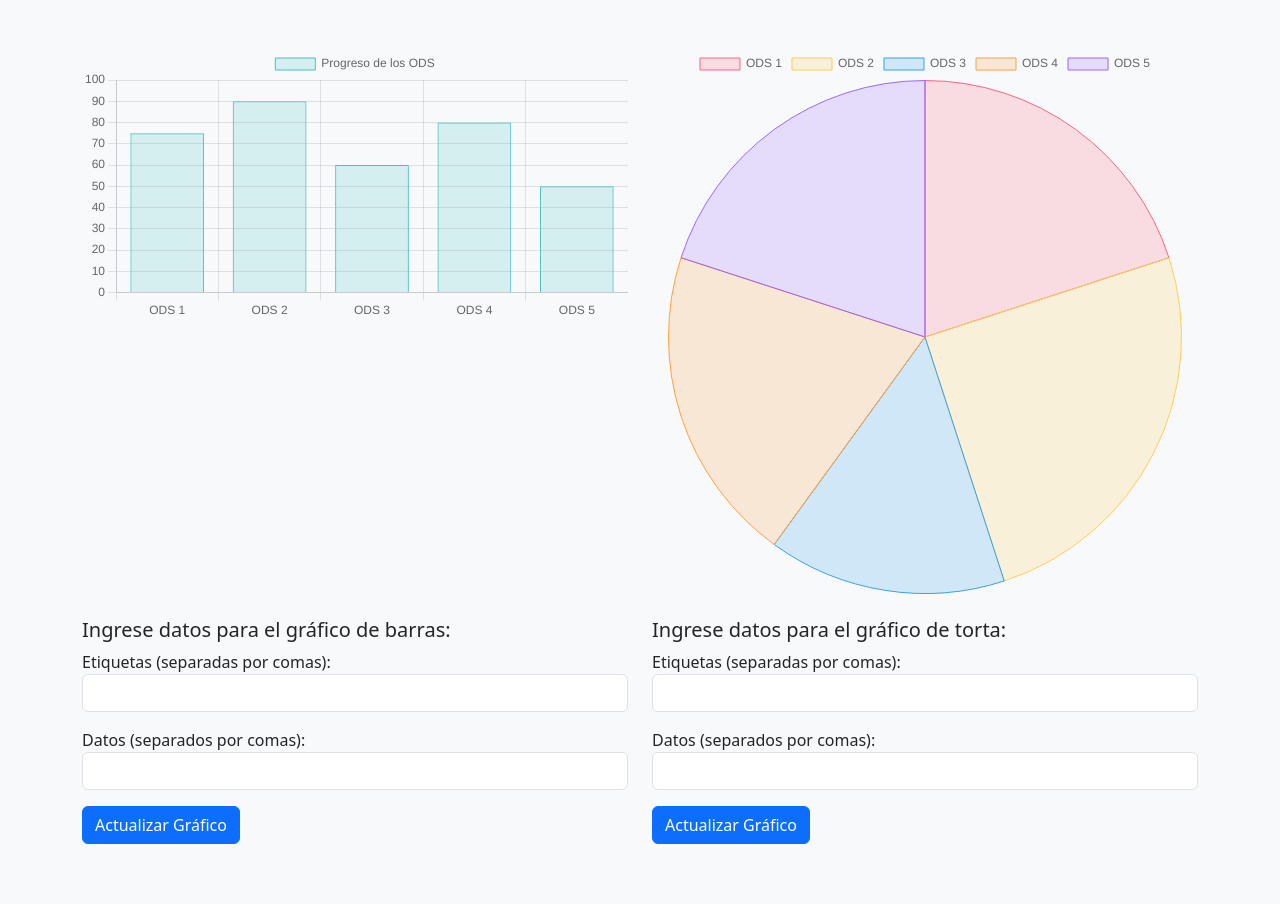
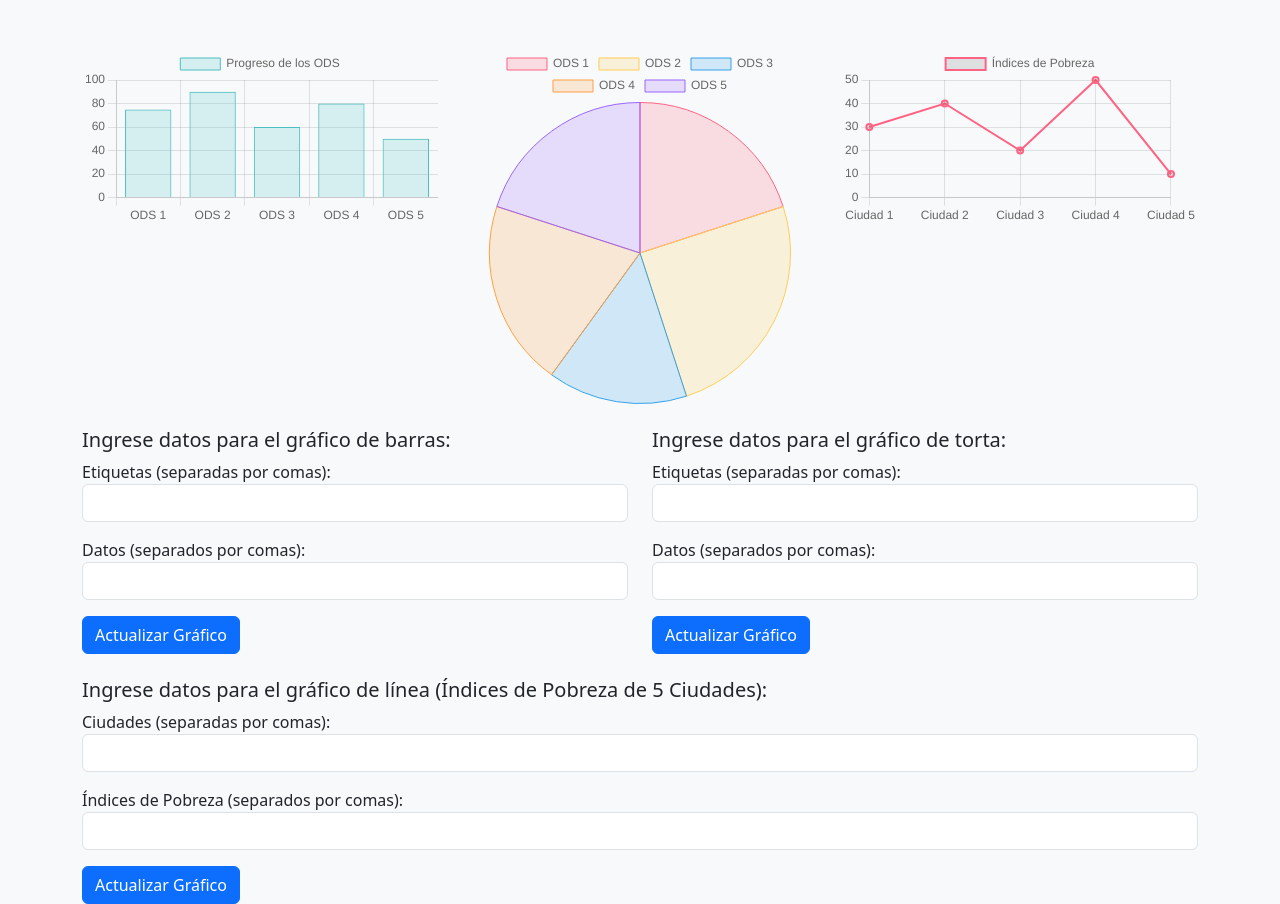
Before and after one commit to leovacchi/medicionGrafica, a plain HTML site: page index.html in a window 1280 px wide. Before the commit the page ends 844 px from the top, so only its background shows below. Drawn offline with nearby package versions, Linux system fonts and the light colour scheme.

Commit message:
Agrego el grafico lineal

```diff
--- a/index.html
+++ b/index.html
@@ -12,11 +12,14 @@
 <body class="bg-light">
   <div class="container mt-5">
     <div class="row">
-      <div class="col-md-6">
+      <div class="col-md-4">
         <canvas id="odsChart" width="400" height="200"></canvas>
       </div>
-      <div class="col-md-6">
+      <div class="col-md-4">
         <canvas id="odsPieChart" width="400" height="200"></canvas>
+      </div>
+      <div class="col-md-4">
+        <canvas id="povertyLineChart" width="400" height="200"></canvas>
       </div>
     </div>
 
@@ -50,6 +53,23 @@
         </form>
       </div>
     </div>
+
+    <div class="row mt-4">
+      <div class="col-md-12">
+        <form id="povertyLineForm">
+          <h5>Ingrese datos para el gráfico de línea (Índices de Pobreza de 5 Ciudades):</h5>
+          <div class="mb-3">
+            <label for="cityLabels">Ciudades (separadas por comas):</label>
+            <input type="text" class="form-control" id="cityLabels" required>
+          </div>
+          <div class="mb-3">
+            <label for="povertyIndices">Índices de Pobreza (separados por comas):</label>
+            <input type="text" class="form-control" id="povertyIndices" required>
+          </div>
+          <button type="button" class="btn btn-primary" onclick="updatePovertyLineChart()">Actualizar Gráfico</button>
+        </form>
+      </div>
+    </div>
   </div>
 
   <script>
@@ -77,6 +97,19 @@
 
       // Almacena los datos en localStorage
       localStorage.setItem('pieChartData', JSON.stringify({ labels, data }));
+    }
+
+    // Función para actualizar el gráfico de línea de índices de pobreza
+    function updatePovertyLineChart() {
+      const cityLabels = document.getElementById('cityLabels').value.split(',');
+      const povertyIndices = document.getElementById('povertyIndices').value.split(',').map(Number);
+
+      povertyLineChart.data.labels = cityLabels;
+      povertyLineChart.data.datasets[0].data = povertyIndices;
+      povertyLineChart.update();
+
+      // Almacena los datos en localStorage
+      localStorage.setItem('povertyLineChartData', JSON.stringify({ cityLabels, povertyIndices }));
     }
 
     // Configuración inicial del gráfico de barras
@@ -127,6 +160,34 @@
         }]
       }
     });
+
+    // Configuración inicial del gráfico de línea de índices de pobreza
+    const povertyLineCtx = document.getElementById('povertyLineChart').getContext('2d');
+    const povertyLineChartData = JSON.parse(localStorage.getItem('povertyLineChartData')) || {
+      cityLabels: ["Ciudad 1", "Ciudad 2", "Ciudad 3", "Ciudad 4", "Ciudad 5"],
+      povertyIndices: [30, 40, 20, 50, 10]
+    };
+
+    const povertyLineChart = new Chart(povertyLineCtx, {
+      type: 'line',
+      data: {
+        labels: povertyLineChartData.cityLabels,
+        datasets: [{
+          label: 'Índices de Pobreza',
+          data: povertyLineChartData.povertyIndices,
+          borderColor: 'rgba(255, 99, 132, 1)',
+          borderWidth: 2,
+          fill: false
+        }]
+      },
+      options: {
+        scales: {
+          y: {
+            beginAtZero: true
+          }
+        }
+      }
+    });
   </script>
 </body>
 </html>
```
